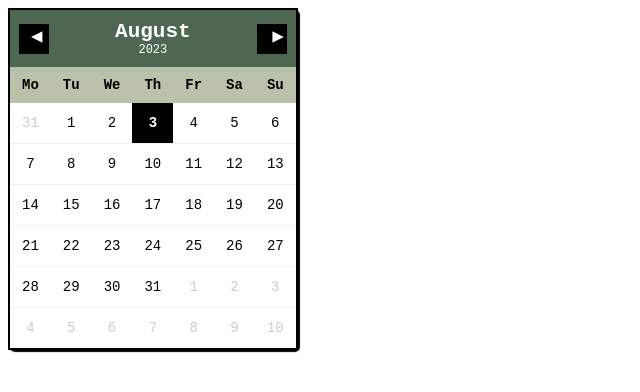
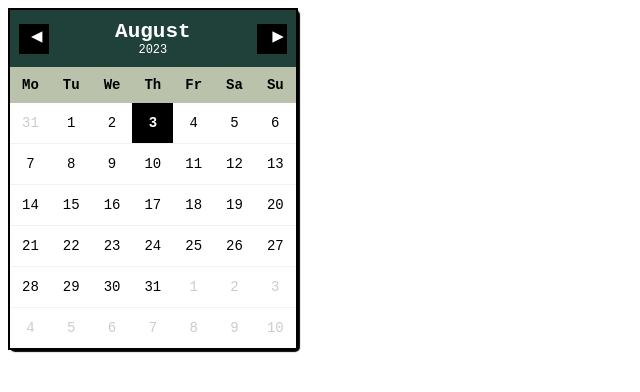
Before and after one commit to mxdaeoon/notionwidget, a plain HTML site: page calendar.html in a window 1280 px wide. Shown: the whole page, without its empty margins (0-640 px from the left). Drawn offline with Linux system fonts and the light colour scheme.

Commit message:
Update calendar.html

```diff
--- a/calendar.html
+++ b/calendar.html
@@ -36,7 +36,7 @@ table {
 }
 
 .month{
-    background-color: #4D6753;
+    background-color: #20413A;
     color: #fff;
     font-size: 1.5em;
 }
```
